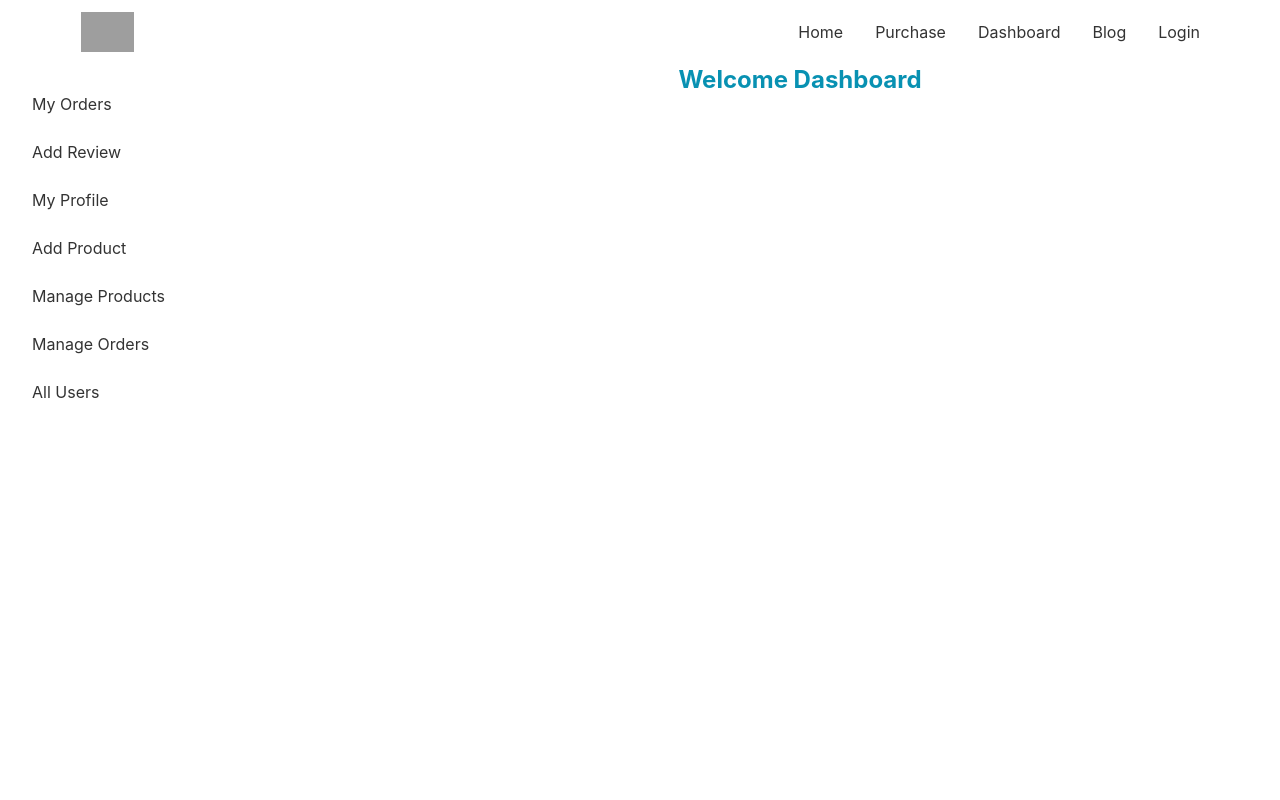
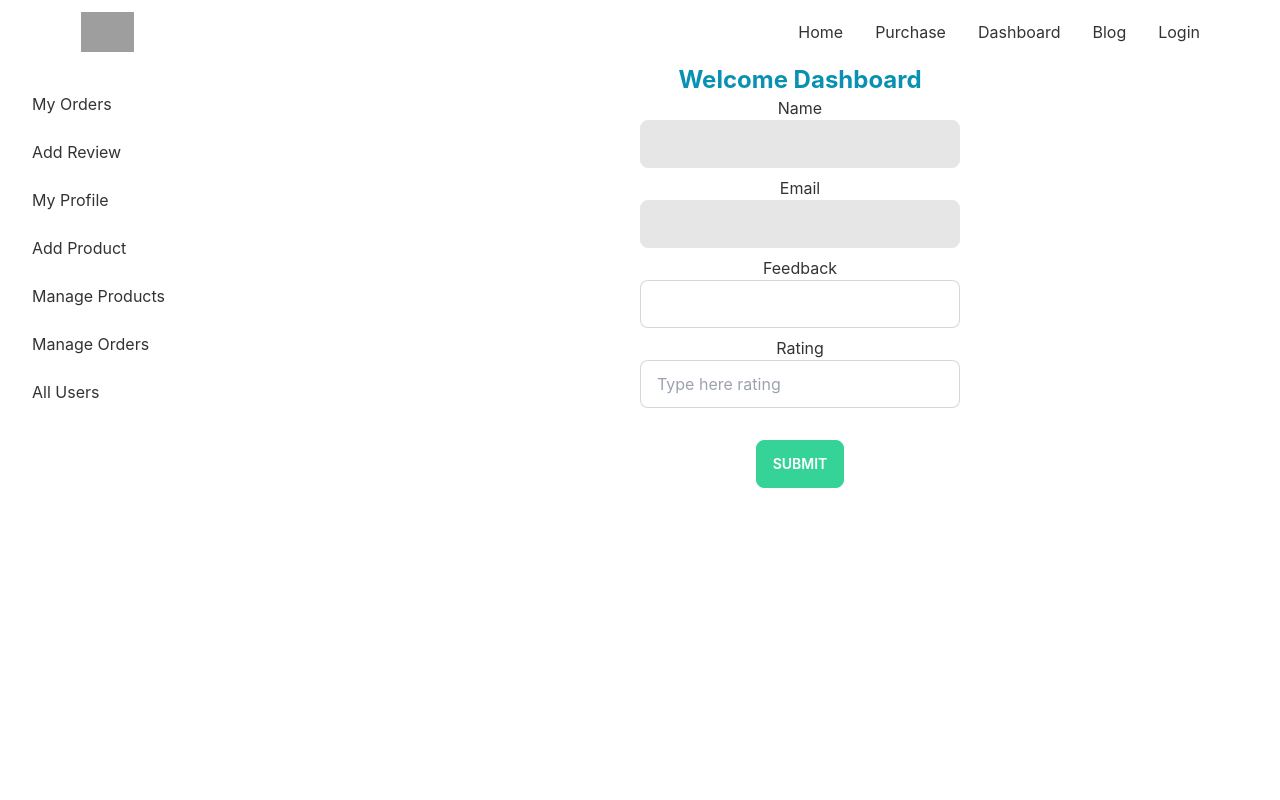
Before and after one commit to MDShakibul/Good-Deal-Motors-Client_Site, a React (Create React App) app: page /dashboard/review in a window 1280 px wide. Shown: the top 800 px of the page. Built offline with nearby package versions, Linux system fonts and the light colour scheme; no server answers; grey boxes are pictures that could not be loaded.

Commit message:
cancle product

```diff
--- a/package.json
+++ b/package.json
@@ -13,6 +13,7 @@
     "react-dom": "^18.1.0",
     "react-firebase-hooks": "^5.0.3",
     "react-hook-form": "^7.31.2",
+    "react-query": "^3.39.0",
     "react-router-dom": "^6.3.0",
     "react-scripts": "5.0.1",
     "react-toastify": "^9.0.1",
--- a/src/Pages/Dashboard/AddReview.js
+++ b/src/Pages/Dashboard/AddReview.js
@@ -1,9 +1,59 @@
 import React from 'react';
+import { toast } from 'react-toastify';
+import auth from "../../firebase.init";
+import { useAuthState } from 'react-firebase-hooks/auth';
+
 
 const AddReview = () => {
+    const [user] = useAuthState(auth);
+    const onSubmit = event => {
+
+        event.preventDefault();
+
+        const review ={
+
+            name:event.target.name.value,
+            email:event.target.email.value,
+            feedback:event.target.feedback.value,
+            rating:event.target.rating.value
+
+        }
+
+          fetch("http://localhost:5000/review",{
+              method: "POST",
+              headers:{
+                  "content-type" : "application/json",
+              },
+              body: JSON.stringify(review)
+          })
+          .then(res => res.json())
+          .then(data => {
+              if(data){
+                toast("Review added successfully.");
+                 event.target.reset();
+              }
+          })
+
+
+
+
+    };
     return (
         <div>
+        <form onSubmit={onSubmit}>
+        <label className='block' htmlFor="">Name</label>
+        <input type="text" id='name' name='name' value={user?.displayName} className="input input-bordered w-full max-w-xs" disabled readOnly />
+        <label className='block mt-2' htmlFor="">Email</label>
+        <input type="email" id='email' name='email' value={user?.email} disabled readOnly className="input input-bordered w-full max-w-xs mb-2" />
 
+        <label className='block' htmlFor="">Feedback</label>
+        <input type="text" name='feedback'  className="input input-bordered w-full max-w-xs"  />
+        <label className='block mt-2' htmlFor="">Rating</label>
+        <input type="number" name='rating' placeholder="Type here rating" className="input input-bordered w-full max-w-xs mb-2" required /><br />
+
+        <input type="submit" value='Submit' className="btn mx-auto text-white btn-success mt-6" />
+
+    </form>
         </div>
     );
 };
--- a/src/Pages/Dashboard/MyOrders.js
+++ b/src/Pages/Dashboard/MyOrders.js
@@ -1,5 +1,6 @@
 import React, { useEffect, useState } from 'react';
 import { useAuthState } from 'react-firebase-hooks/auth';
+import { useQuery } from 'react-query';
 import auth from "../../firebase.init";
 
 const MyOrders = () => {
@@ -14,6 +15,22 @@ const MyOrders = () => {
                 .then(data => setOrders(data));
         }
     }, [user])
+
+    const handelDelete = (id) => {
+        const proceed = window.confirm("Are you sure you want to delete it");
+
+        if (proceed) {
+          const url = `http://localhost:5000/order/${id}`;
+          fetch(url, {
+            method: "DELETE",
+          })
+            .then((res) => res.json())
+            .then((data) => {
+              console.log(data);
+            });
+        }
+      };
+
     return (
         <div>
             <h2 className='text-2xl text-lime-600 py-5'>My Orders{orders.length}</h2>
@@ -43,7 +60,7 @@ const MyOrders = () => {
                                 <td>{order.total_price}</td>
                                 <td>
                                 <button className="btn btn-xs btn-error mr-1">Pay</button>
-                                <button className="btn btn-xs btn-success">Cancel</button>
+                                <button className="btn btn-xs btn-success" onClick={() => handelDelete(order._id)}>Cancel</button>
                                 </td>
                             </tr>)
                         }
--- a/src/Pages/Home/Purchases.js
+++ b/src/Pages/Home/Purchases.js
@@ -50,13 +50,6 @@ const [count, setCount] = useState(100);
     let total_price = document.getElementById('total_price').value;
 
     const user_info ={
-     /*  product_name: product_name,
-        user_name: data.name,
-        user_email: data.email,
-        quantity: quantity,
-        totalPrice: total_price,
-        address: data.address,
-        contact_number: data.contact_number */
 
         name:event.target.name.value,
         email:event.target.email.value,
@@ -79,7 +72,7 @@ const [count, setCount] = useState(100);
       .then(data => {
           if(data){
             toast("Items added successfully.");
-            // event.reset();
+            event.target.reset();
           }
       })
 
--- a/src/Pages/Home/Review.js
+++ b/src/Pages/Home/Review.js
@@ -5,10 +5,13 @@ const Review = ({review}) => {
         <div className="card lg:max-w-lg bg-base-100 shadow-xl">
       <div className="card-body items-center text-center">
         <p>
-          <span className='text-xl'>Name: </span><small> {review.person} </small>
+          <span className='text-xl'></span><small> {review.name} </small>
         </p>
         <p>
-          <span className='text-xl'>Comments: </span><small> {review.description} </small>
+          <span className='text-xl'></span><small> {review.email} </small>
+        </p>
+        <p>
+          <span className='text-xl'>Feedback: </span><small> {review.feedback} </small>
         </p>
         <p>
           <span className='text-xl'>Rating: </span><small> {review.rating} </small>
--- a/src/Pages/Home/Reviews.js
+++ b/src/Pages/Home/Reviews.js
@@ -5,7 +5,7 @@ const Reviews = () => {
     const [reviews, setReviews] = useState([]);
 
   useEffect(() => {
-    fetch('')
+    fetch('http://localhost:5000/review')
         .then(res => res.json())
         .then(data => setReviews(data));
 }, [])
```
Also changed, not shown: 1 other file (tests, documents, lock files or other folders).
